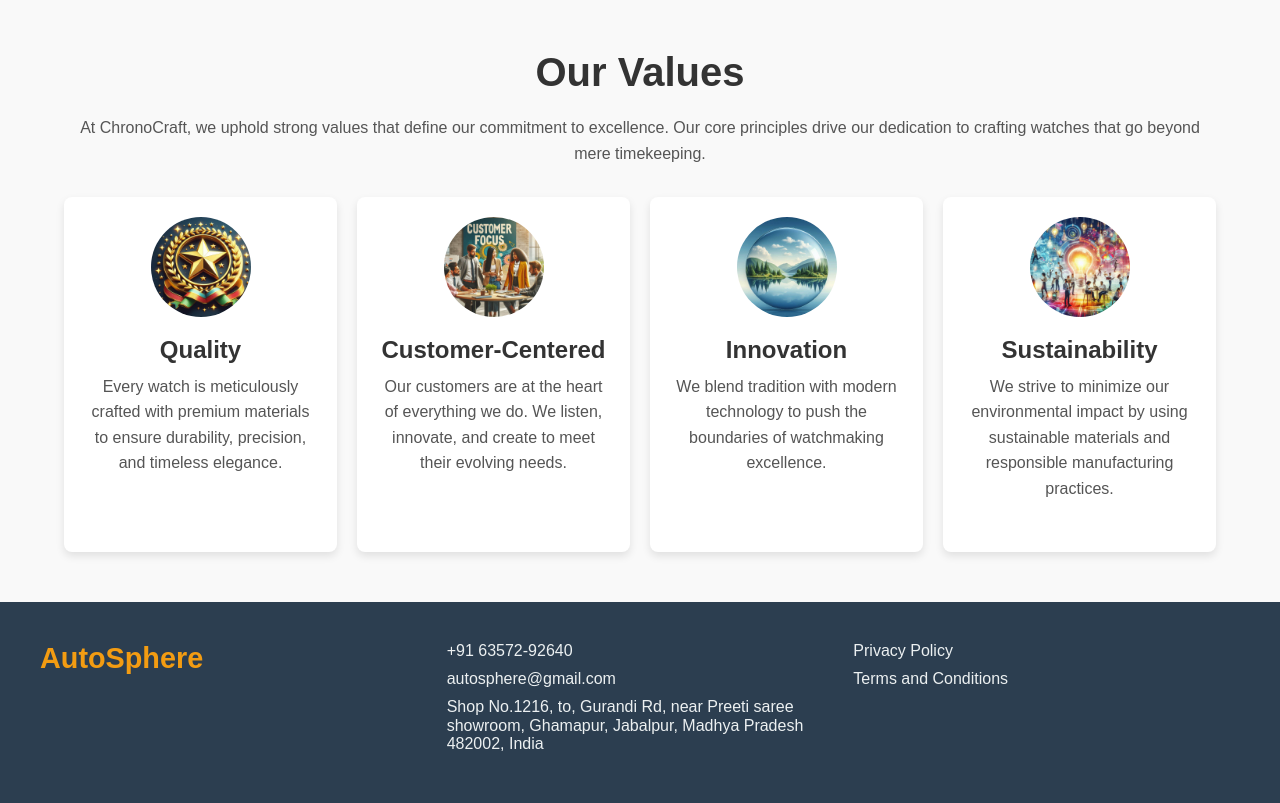
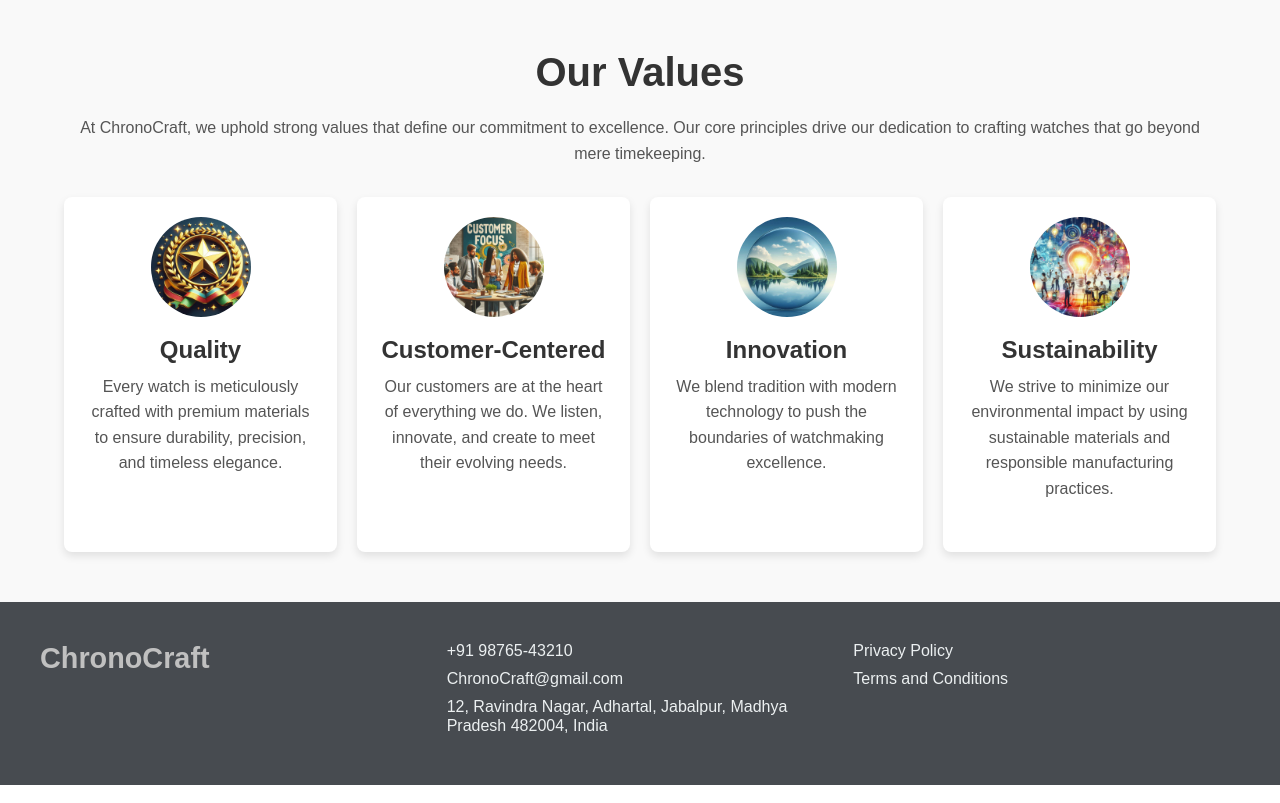
Before and after one commit to NausAlexus/wath-pr, a PHP site: page /about.html in a window 1280 px wide. Shown: the part 1505-2308 px from the top of the page. Run offline with PHP 8.4, Linux system fonts and the light colour scheme.

Commit message:
fix footer

```diff
--- a/about.html
+++ b/about.html
@@ -116,26 +116,25 @@
       <div class="footer__content">
         <div class="footer__left">
           <a href="index.html" class="footer__logo">
-            <span>AutoSphere</span>
+            <span>ChronoCraft</span>
           </a>
         </div>
         <div class="footer__center">
           <p class="footer__phone">
-            <a class="contacts-info__link" href="tel:+916357292640">+91 63572-92640</a>
+            <a class="contacts-info__link" href="tel:+916357292640">+91 98765-43210</a>
           </p>
           <p class="footer__hours">
             <a class="contacts-info__link" href="mailto:autosphere@gmail.com"
-              >autosphere@gmail.com</a
+              >ChronoCraft@gmail.com</a
             >
           </p>
           <p>
             <a
               class="contacts-info__link"
-              href="https://maps.app.goo.gl/5BW8KVTB9g9FKcV1A"
+              href="https://maps.app.goo.gl/eC4CbtKrJ2qFAMte8"
               target="_blank"
             >
-              Shop No.1216, to, Gurandi Rd, near Preeti saree showroom, Ghamapur, Jabalpur, Madhya
-              Pradesh 482002, India
+            12, Ravindra Nagar, Adhartal, Jabalpur, Madhya Pradesh 482004, India
             </a>
           </p>
         </div>
--- a/assets/css/style.css
+++ b/assets/css/style.css
@@ -189,7 +189,7 @@ a {
   text-decoration: none;
 }
 .footer {
-  background-color: #2c3e50;
+  background-color: #474b50;
   color: white;
   padding: 40px 20px;
   font-family: Arial, sans-serif;
@@ -213,12 +213,12 @@ a {
 .footer__logo {
   font-size: 1.8rem;
   font-weight: bold;
-  color: #f39c12;
+  color: #C0C0C0;
   text-decoration: none;
 }
 
 .footer__logo:hover {
-  color: #e67e22;
+  color: #807c7c;
 }
 
 .footer__center p {
@@ -232,7 +232,7 @@ a {
 }
 
 .footer__center a:hover {
-  color: #f39c12;
+  color: #807c7c;
 }
 
 .footer__right ul {
@@ -252,7 +252,7 @@ a {
 }
 
 .footer__right a:hover {
-  color: #f39c12;
+  color: #807c7c;
 }
 
 
```
Also changed, not shown: index.html (+9 -11 lines), privacy-policy.html (+8 -5 lines), terms-conditions.html (+8 -5 lines).
